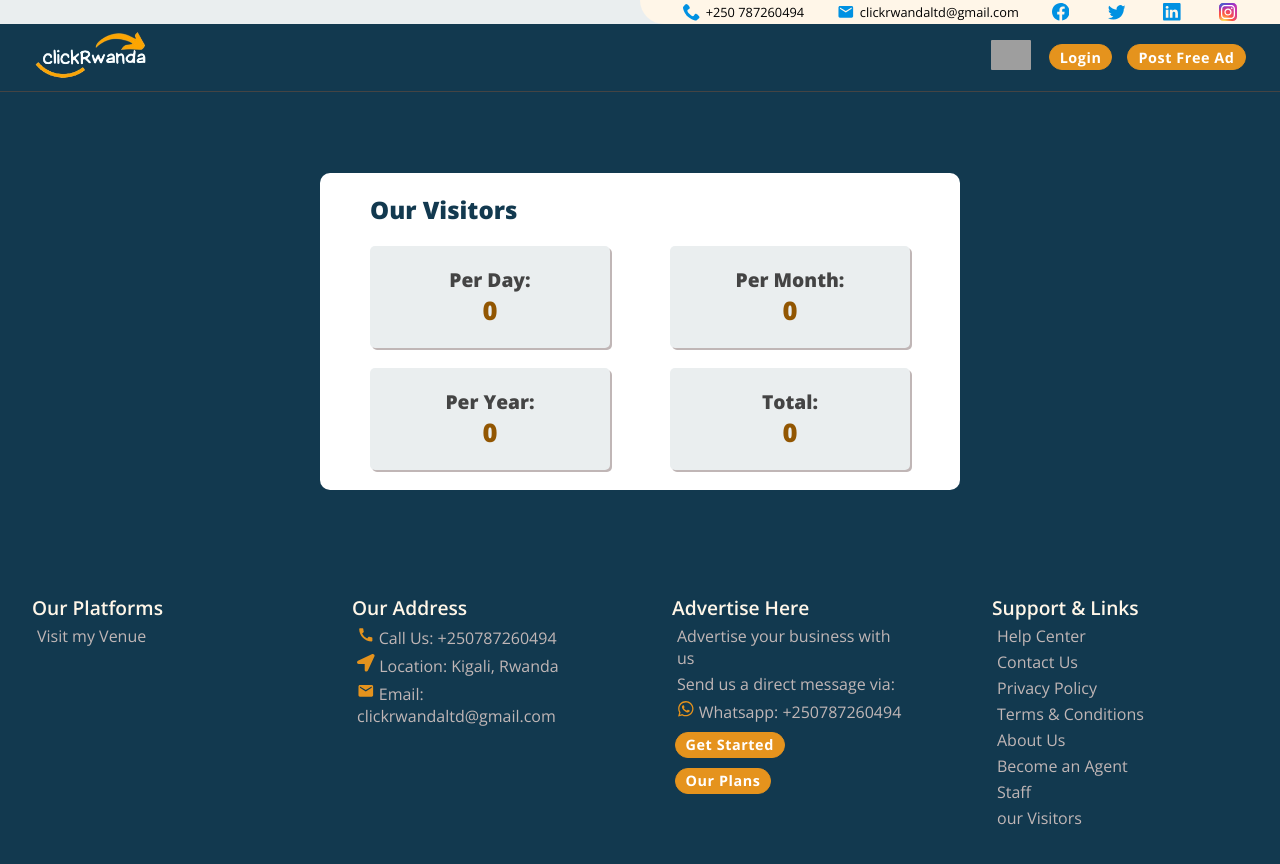
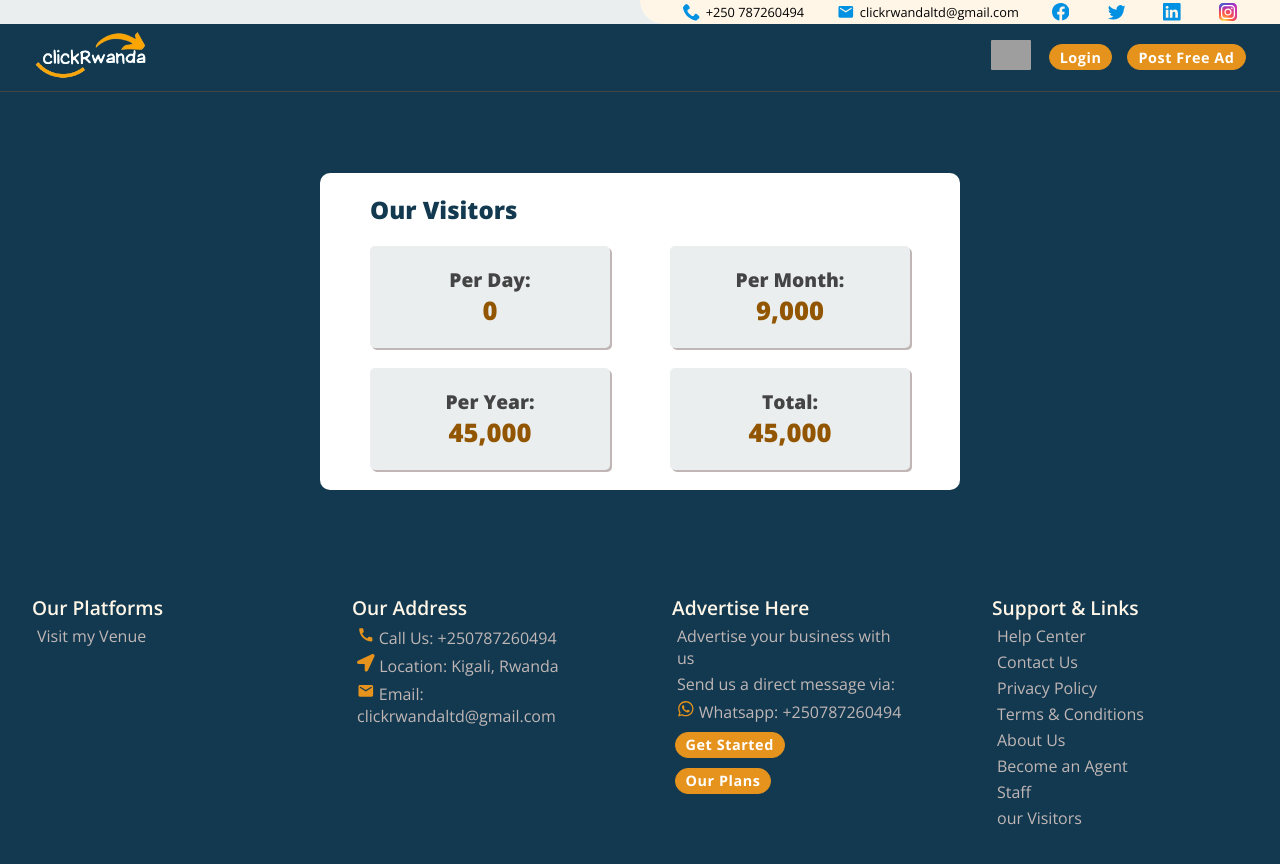
Before and after one commit to Diibro/clickrwanda-client, a React (Vite) app: page /website-visits in a window 1280 px wide. Shown: the top 864 px of the page. Built offline with nearby package versions, Linux system fonts and the light colour scheme; no server answers; grey boxes are pictures that could not be loaded.

Commit message:
added more on web visits

```diff
--- a/src/components/static/WebUse.jsx
+++ b/src/components/static/WebUse.jsx
@@ -39,15 +39,15 @@ const WebUse = () => {
                </div>
                <div className="visits">
                     <h3>Per Month:</h3>
-                    <p>{formatPrice(webVisits.thisMonth.length)}</p>
+                    <p>{formatPrice(webVisits.thisMonth.length + 9000)}</p>
                </div>
                <div className="visits">
                     <h3>Per Year: </h3>
-                    <p>{formatPrice(webVisits.thisYear.length)}</p>
+                    <p>{formatPrice(webVisits.thisYear.length + 45000)}</p>
                </div>
                <div className="visits">
                     <h3>Total:</h3>
-                    <p>{formatPrice(webVisits.total)}</p>
+                    <p>{formatPrice(webVisits.total + 45000)}</p>
                </div>
           </div>
      )
```
